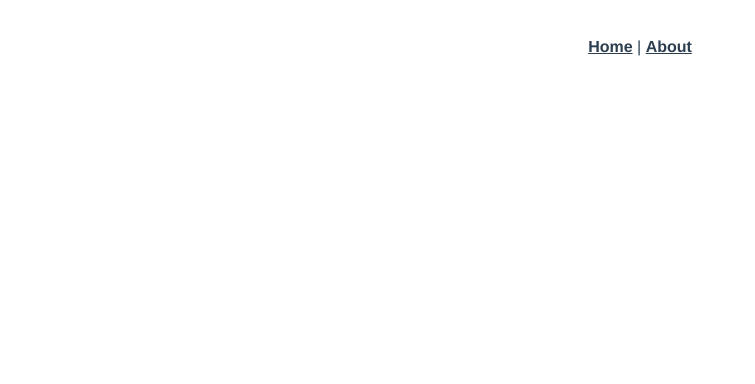
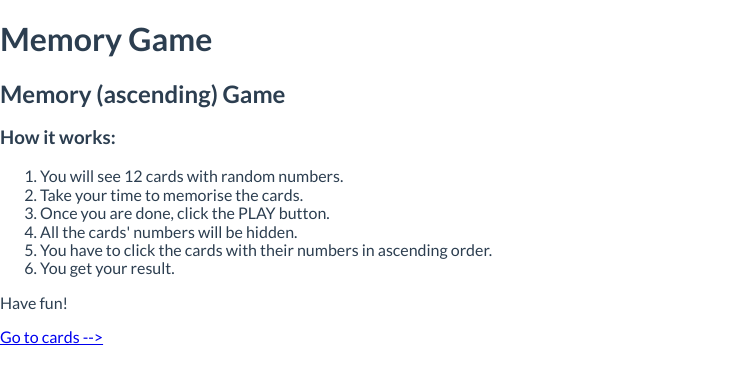
Before and after one commit to eduardomagaldi/game-memory, a Vue app: page /games/memory-ascending/12/intro in a window 1280 px wide. Shown: the top 384 px of the page, without its empty margins (0-755 px from the left). Built offline with nearby package versions, Linux system fonts and the light colour scheme.

Commit message:
adding initial pages and showing cards

```diff
--- a/package.json
+++ b/package.json
@@ -3,12 +3,14 @@
   "version": "0.1.0",
   "private": true,
   "scripts": {
+    "start": "vue-cli-service serve",
     "serve": "vue-cli-service serve",
     "build": "vue-cli-service build",
     "test:e2e": "vue-cli-service test:e2e",
     "lint": "vue-cli-service lint"
   },
   "dependencies": {
+    "normalize.css": "^8.0.1",
     "vue": "^2.6.11",
     "vue-class-component": "^7.2.3",
     "vue-property-decorator": "^9.1.2",
--- a/src/App.vue
+++ b/src/App.vue
@@ -1,19 +1,28 @@
 <template>
   <div id="app">
-    <div id="nav">
+    <h1>Memory Game</h1>
+    <!-- <div id="nav">
       <router-link to="/">Home</router-link> |
       <router-link to="/about">About</router-link>
-    </div>
+    </div> -->
     <router-view />
   </div>
 </template>
 
 <style lang="scss">
+@import url("https://fonts.googleapis.com/css2?family=Lato:ital,wght@0,100;0,300;0,400;0,700;0,900;1,100;1,300;1,400;1,700;1,900&display=swap");
+@import "~normalize.css/normalize.css";
+// @import url("normalize.css");
+// @import "@/styles/variables";
+// Required
+// require('@/assets/css/main.css')
+// import '';
+
 #app {
-  font-family: Avenir, Helvetica, Arial, sans-serif;
+  font-family: "Lato", Helvetica, Arial, sans-serif;
   -webkit-font-smoothing: antialiased;
   -moz-osx-font-smoothing: grayscale;
-  text-align: center;
+  // text-align: center;
   color: #2c3e50;
 }
 
--- /dev/null
+++ b/src/components/ChooseDifficulty.vue
@@ -0,0 +1,71 @@
+<template>
+  <div class="Difficulty">
+    <h2>Choose Difficulty</h2>
+
+    <a href="/4"></a>
+    <!-- <a href="/8"><h3></h3></a> -->
+    <!-- <a href="/12"><h3></h3></a> -->
+
+    <router-link
+      :to="{
+        name: 'MemoryAscendingIntro',
+        params: {
+          numberOfCards: 4,
+        },
+      }"
+    >
+      <h3>Easy (4 cards)</h3>
+    </router-link>
+
+    <router-link
+      :to="{
+        name: 'MemoryAscendingIntro',
+        params: {
+          numberOfCards: 8,
+        },
+      }"
+    >
+      <h3>Medium (8 cards)</h3>
+    </router-link>
+
+    <router-link
+      :to="{
+        name: 'MemoryAscendingIntro',
+        params: {
+          numberOfCards: 12,
+        },
+      }"
+    >
+      <h3>Hard (12 cards)</h3>
+    </router-link>
+  </div>
+</template>
+
+<script lang="ts">
+// this.$route.params.clientId
+
+import { Component, Prop, Vue } from "vue-property-decorator";
+
+@Component
+export default class ChooseDifficulty extends Vue {
+  @Prop() private msg!: string;
+}
+</script>
+
+<!-- Add "scoped" attribute to limit CSS to this component only -->
+<style scoped lang="scss">
+// h3 {
+//   margin: 40px 0 0;
+// }
+// ul {
+//   list-style-type: none;
+//   padding: 0;
+// }
+// li {
+//   display: inline-block;
+//   margin: 0 10px;
+// }
+// a {
+//   color: #42b983;
+// }
+</style>
--- a/src/router/index.ts
+++ b/src/router/index.ts
@@ -10,14 +10,29 @@ const routes: Array<RouteConfig> = [
     name: "Home",
     component: Home,
   },
+  // {
+  //   path: "/about",
+  //   name: "About",
+  //   // route level code-splitting
+  //   // this generates a separate chunk (about.[hash].js) for this route
+  //   // which is lazy-loaded when the route is visited.
+  //   component: () =>
+  //     import(/* webpackChunkName: "about" */ "../views/About.vue"),
+  // },
   {
-    path: "/about",
-    name: "About",
-    // route level code-splitting
-    // this generates a separate chunk (about.[hash].js) for this route
-    // which is lazy-loaded when the route is visited.
-    component: () =>
-      import(/* webpackChunkName: "about" */ "../views/About.vue"),
+    path: "/games/memory-ascending/:numberOfCards/intro",
+    name: "MemoryAscendingIntro",
+    component: () => import("../views/MemoryAscendingIntro.vue"),
+  },
+  {
+    path: "/games/memory-ascending/:numberOfCards/cards",
+    name: "MemoryAscendingCards",
+    component: () => import("../views/MemoryAscendingCards.vue"),
+  },
+  {
+    path: "/games/memory-ascending/:numberOfCards/challenge",
+    name: "MemoryAscendingChallenge",
+    component: () => import("../views/MemoryAscendingChallenge.vue"),
   },
 ];
 
--- a/src/views/About.vue
+++ /dev/null
@@ -1,5 +0,0 @@
-<template>
-  <div class="about">
-    <h1>This is an about page</h1>
-  </div>
-</template>
--- a/src/views/Home.vue
+++ b/src/views/Home.vue
@@ -1,18 +1,23 @@
 <template>
   <div class="home">
-    <img alt="Vue logo" src="../assets/logo.png" />
-    <HelloWorld msg="Welcome to Your Vue.js App" />
+    <!-- <img alt="Vue logo" src="../assets/logo.png" /> -->
+    <h1>Lepaya</h1>
+    <h1>Memory Ascending Game</h1>
+
+    <ChooseDifficulty />
   </div>
 </template>
 
 <script>
 // @ is an alias to /src
-import HelloWorld from "@/components/HelloWorld.vue";
+// import HelloWorld from "@/components/HelloWorld.vue";
+import ChooseDifficulty from "@/components/ChooseDifficulty.vue";
 
 export default {
   name: "Home",
   components: {
-    HelloWorld,
+    // HelloWorld,
+    ChooseDifficulty,
   },
 };
 </script>
--- /dev/null
+++ b/src/views/MemoryAscendingCards.vue
@@ -0,0 +1,65 @@
+<template>
+  <div class="about">
+    <h2>Cards</h2>
+
+    <!-- {{ cards.length }} -->
+
+    <div v-for="(cardNumber, index) in cards" :key="index" class="card">
+      {{ cardNumber }}
+    </div>
+
+    <router-link
+      :to="{
+        name: 'MemoryAscendingChallenge',
+        params: {
+          numberOfCards,
+        },
+      }"
+    >
+      Go to cards -->
+    </router-link>
+  </div>
+</template>
+
+<script lang="ts">
+// this.$route.params.clientId
+
+import { Component, Prop, Vue } from "vue-property-decorator";
+
+@Component
+export default class MemoryAscending extends Vue {
+  // @Prop() private msg!: string;
+
+  private cards: number[] = [];
+  private numberOfCards: number = parseInt(
+    this.$route?.params?.numberOfCards,
+    10
+  );
+
+  // const clientId: number = this.$route?.params?.numberOfCards;
+
+  // numberOfCards: number = parseInt(this.$route?.params?.numberOfCards, 10);
+
+  created(): boolean {
+    if (this.numberOfCards > 12) {
+      throw new Error();
+    }
+
+    for (let i = 0; i < this.numberOfCards; i++) {
+      this.cards.push(Math.round(Math.random() * 100));
+    }
+
+    console.log("this.cards", JSON.stringify(this.cards));
+
+    return true;
+  }
+}
+</script>
+
+<style scoped lang="scss">
+.card {
+  border: 1px solid black;
+  display: inline-block;
+  padding: 30px;
+}
+</style>
--- /dev/null
+++ b/src/views/MemoryAscendingChallenge.vue
@@ -0,0 +1,42 @@
+<template>
+  <div class="about">
+    <h2>Challenge</h2>
+
+    <router-link
+      :to="{
+        name: 'MemoryAscendingCards',
+        params: {
+          numberOfCards,
+        },
+      }"
+    >
+      Go to cards -->
+    </router-link>
+  </div>
+</template>
+
+<script lang="ts">
+// this.$route.params.clientId
+
+import { Component, Prop, Vue } from "vue-property-decorator";
+
+@Component
+export default class MemoryAscending extends Vue {
+  // @Prop() private msg!: string;
+
+  private numberOfCards: number = parseInt(
+    this.$route?.params?.numberOfCards,
+    10
+  );
+
+  // const clientId: number = this.$route?.params?.numberOfCards;
+
+  // numberOfCards: number = parseInt(this.$route?.params?.numberOfCards, 10);
+
+  created(): boolean {
+    console.log("this.$route.params.clientId");
+
+    return true;
+  }
+}
+</script>
--- /dev/null
+++ b/src/views/MemoryAscendingIntro.vue
@@ -0,0 +1,57 @@
+<template>
+  <div class="about">
+    <h2>Memory (ascending) Game</h2>
+
+    <h3>How it works:</h3>
+
+    <ol>
+      <li>You will see {{ numberOfCards }} cards with random numbers.</li>
+      <li>Take your time to memorise the cards.</li>
+      <li>Once you are done, click the PLAY button.</li>
+      <li>All the cards' numbers will be hidden.</li>
+      <li>
+        You have to click the cards with their numbers in ascending order.
+      </li>
+      <li>You get your result.</li>
+    </ol>
+
+    <p>Have fun!</p>
+
+    <router-link
+      :to="{
+        name: 'MemoryAscendingCards',
+        params: {
+          numberOfCards,
+        },
+      }"
+    >
+      Go to cards -->
+    </router-link>
+  </div>
+</template>
+
+<script lang="ts">
+// this.$route.params.clientId
+
+import { Component, Prop, Vue } from "vue-property-decorator";
+
+@Component
+export default class MemoryAscending extends Vue {
+  // @Prop() private msg!: string;
+
+  private numberOfCards: number = parseInt(
+    this.$route?.params?.numberOfCards,
+    10
+  );
+
+  // const clientId: number = this.$route?.params?.numberOfCards;
+
+  // numberOfCards: number = parseInt(this.$route?.params?.numberOfCards, 10);
+
+  created(): boolean {
+    console.log("this.$route.params.clientId");
+
+    return true;
+  }
+}
+</script>
```
Also changed, not shown: 1 other file (tests, documents, lock files or other folders).
